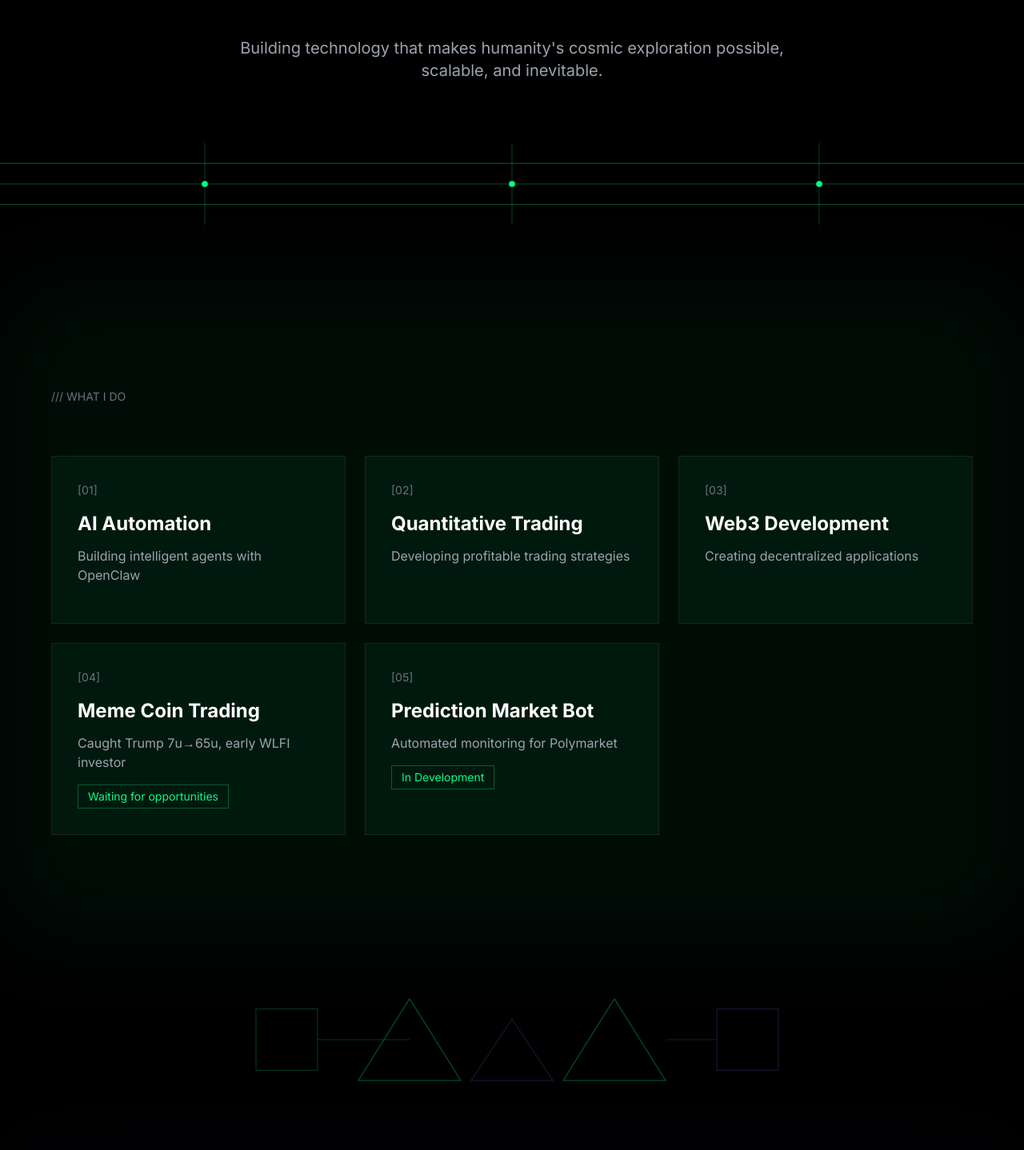
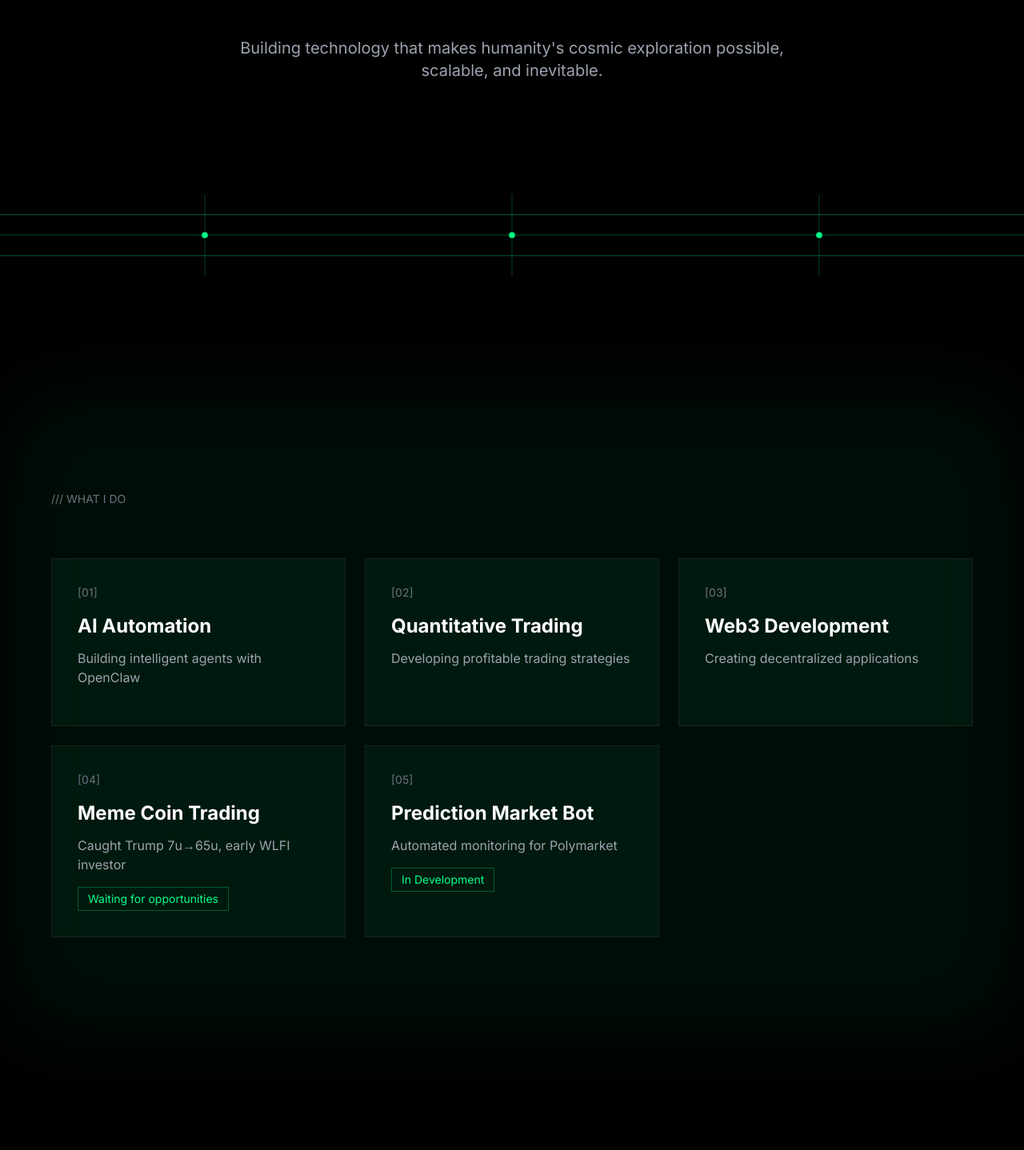
Before and after one commit to shawn7499/-01, a Next.js app: page / in a window 1280 px wide. Shown: the part 720-2158 px from the top of the page at 80% size. Built offline with nearby package versions, Linux system fonts and the light colour scheme.

Commit message:
fix: optimize transition animations for mobile - adjust height and add preserveAspectRatio

```diff
--- a/app/page.tsx
+++ b/app/page.tsx
@@ -380,9 +380,9 @@ export default function Home() {
       </section>
 
       {/* 过渡动画元素 1 - LayerZero 风格线条 */}
-      <div className="relative h-64 overflow-hidden">
+      <div className="relative h-48 md:h-64 overflow-hidden my-16">
         {/* 网格线条 */}
-        <svg className="absolute inset-0 w-full h-full" viewBox="0 0 1000 200">
+        <svg className="absolute inset-0 w-full h-full" viewBox="0 0 1000 200" preserveAspectRatio="xMidYMid slice">
           {/* 水平线条组 */}
           <motion.line
             initial={{ pathLength: 0, opacity: 0 }}
@@ -529,8 +529,8 @@ export default function Home() {
       </section>
 
       {/* 过渡动画元素 2 - 几何图形变换 */}
-      <div className="relative h-64 overflow-hidden">
-        <svg className="absolute inset-0 w-full h-full" viewBox="0 0 1000 200">
+      <div className="relative h-48 md:h-64 overflow-hidden my-16">
+        <svg className="absolute inset-0 w-full h-full" viewBox="0 0 1000 200" preserveAspectRatio="xMidYMid slice">
           {/* 三角形组合 */}
           <motion.path
             initial={{ pathLength: 0, opacity: 0 }}
@@ -693,8 +693,8 @@ export default function Home() {
       </section>
 
       {/* 过渡动画元素 3 - 抽象线条网络 */}
-      <div className="relative h-64 overflow-hidden">
-        <svg className="absolute inset-0 w-full h-full" viewBox="0 0 1000 200">
+      <div className="relative h-48 md:h-64 overflow-hidden my-16">
+        <svg className="absolute inset-0 w-full h-full" viewBox="0 0 1000 200" preserveAspectRatio="xMidYMid slice">
           {/* 主对角线 */}
           <motion.line
             initial={{ pathLength: 0, opacity: 0 }}
@@ -930,8 +930,8 @@ export default function Home() {
       </section>
 
       {/* 过渡动画元素 4 - 螺旋扩散 */}
-      <div className="relative h-64 overflow-hidden">
-        <svg className="absolute inset-0 w-full h-full" viewBox="0 0 1000 200">
+      <div className="relative h-48 md:h-64 overflow-hidden my-16">
+        <svg className="absolute inset-0 w-full h-full" viewBox="0 0 1000 200" preserveAspectRatio="xMidYMid slice">
           {/* 中心扩散圆环 */}
           <motion.circle
             initial={{ scale: 0, opacity: 0 }}
```
